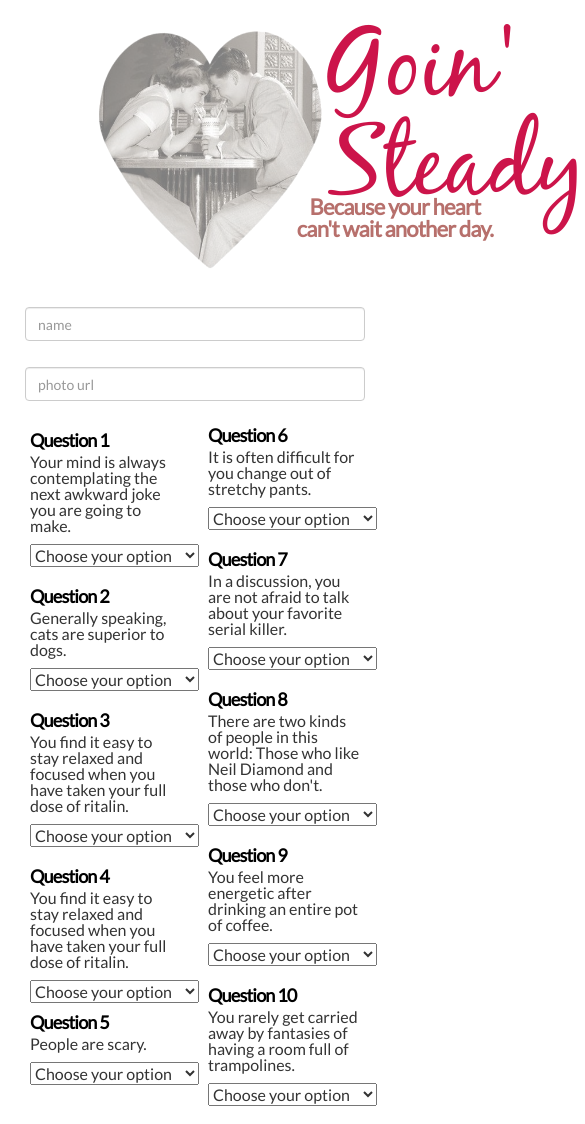
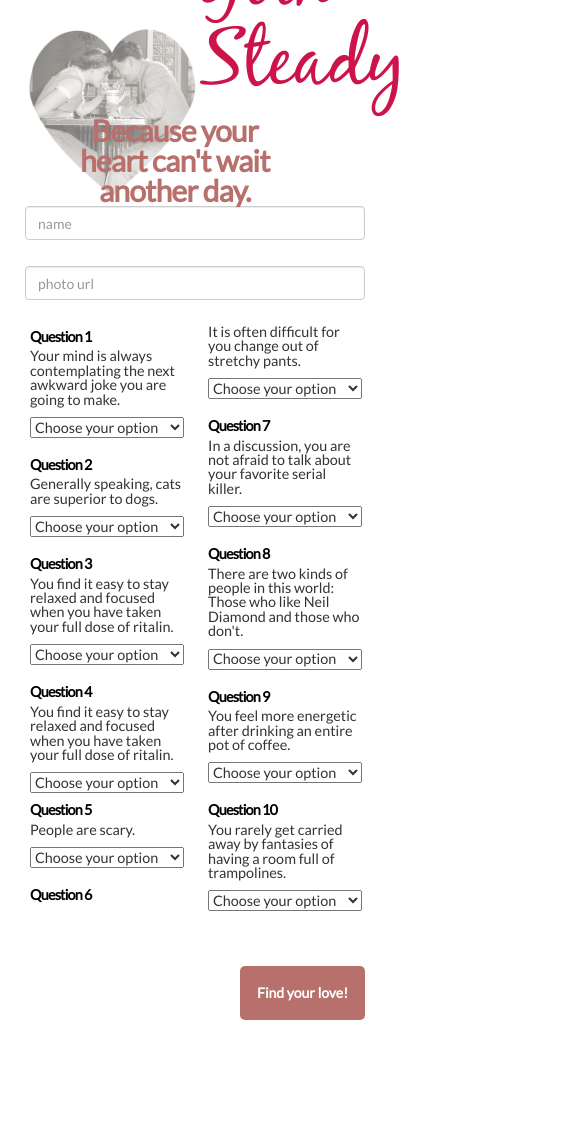
Before and after one commit to alyciamriley/FriendFinder, a website: page public/survey.html in a window 390 px wide. Shown: the top 1124 px of the page, 585 px wide, since content can reach past the window. After the commit the page ends 1045 px from the top, so only its background shows below. Drawn offline with nearby package versions, Linux system fonts and the light colour scheme.

Commit message:
mobile goodness

```diff
--- a/public/css/style.css
+++ b/public/css/style.css
@@ -47,7 +47,7 @@ body {
 
 h1 {
     font-family: 'blackjack', Arial, Helvetica, sans-serif;
-    color:#cc144a;
+    color: #cc144a;
     font-size: 100px;
     align-self: center;
 }
@@ -96,7 +96,8 @@ h3 {
     width: 100%;
 }
 
-#nameInput, #photoInput {
+#nameInput,
+#photoInput {
     width: 100%;
     margin-bottom: 10px;
 }
@@ -155,7 +156,7 @@ a.btn {
 
 }
 
-.btn:hover{
+.btn:hover {
     background-color: #cc9999;
     color: white;
 
@@ -176,13 +177,147 @@ a#submitBtn {
 #questionContainer {
     display: flex;
     flex-direction: column;
+    flex-wrap: nowrap;
 
 }
 
 /* ------Modal------ */
-#userMatchImage  {
+#userMatchImage {
     margin-top: 2rem;
     margin-right: 3rem;
     margin-left: 3rem;
     border-radius: 2px;
 }
+
+/*
+Small devices (landscape phones, 576px and up) */
+@media (max-width: 576px) {
+
+    h1 {
+        font-size: 35px;
+    }
+
+    h2 {
+        font-size: 16px;
+        left: -75px;
+    }
+
+    h3 {
+        font-size: 14px;
+    }
+
+    .title-bar {
+        height: 125px;
+        width: 100%;
+    }
+
+    .title {
+        font-size: 35px;
+    }
+
+    .heart-image {
+        height: 100px;
+        width: 100px;
+    }
+
+    .scriptFont {
+        font-size: 30px;
+    }
+
+    p.description {
+        margin-bottom: 5px;
+    }
+
+    .form-group {
+        margin-top: 0;
+    }
+
+    .question * {
+        font-size: 90%;
+    }
+
+}
+
+/* // Medium devices (tablets, 768px and up) */
+@media (max-width: 768px) {
+        h1 {
+            font-size: 50px;
+        }
+
+        h2 {
+            font-size: 18px;
+            top: -34px;
+            left: -128px;
+        }
+
+        h3 {
+            font-size: 14px;
+        }
+
+        .title-bar {
+            height: 125px;
+            width: 100%;
+        }
+
+        .title {
+            font-size: 35px;
+        }
+
+        .heart-image {
+            height: 150px;
+            width: 150px;
+        }
+
+        .scriptFont {
+            font-size: 30px;
+        }
+
+        p.description {
+            margin-bottom: 5px;
+        }
+
+        .question * {
+            font-size: 90%;
+        }
+}
+
+/* // Large devices (desktops, 992px and up) */
+@media (max-width: 992px) {
+
+    h1 {
+        font-size: 80px;
+    }
+
+    h2 {
+        font-size: 30px;
+        top: -25px;
+    }
+
+    h3 {
+        font-size: 14px;
+    }
+    .title-bar {
+        height: 125px;
+        width: 100%;
+    }
+
+     .heart-image {
+         height: 175px;
+         width: 175px;
+     }
+
+     .form-group {
+         margin-top: 40px;
+     }
+}
+
+/* // Extra large devices (large desktops, 1200px and up) */
+@media (min-width: 1200px) {
+
+    h2 {
+        left: -215px;
+    }
+    .title-bar {
+        width: 100%;
+    }
+}
```
